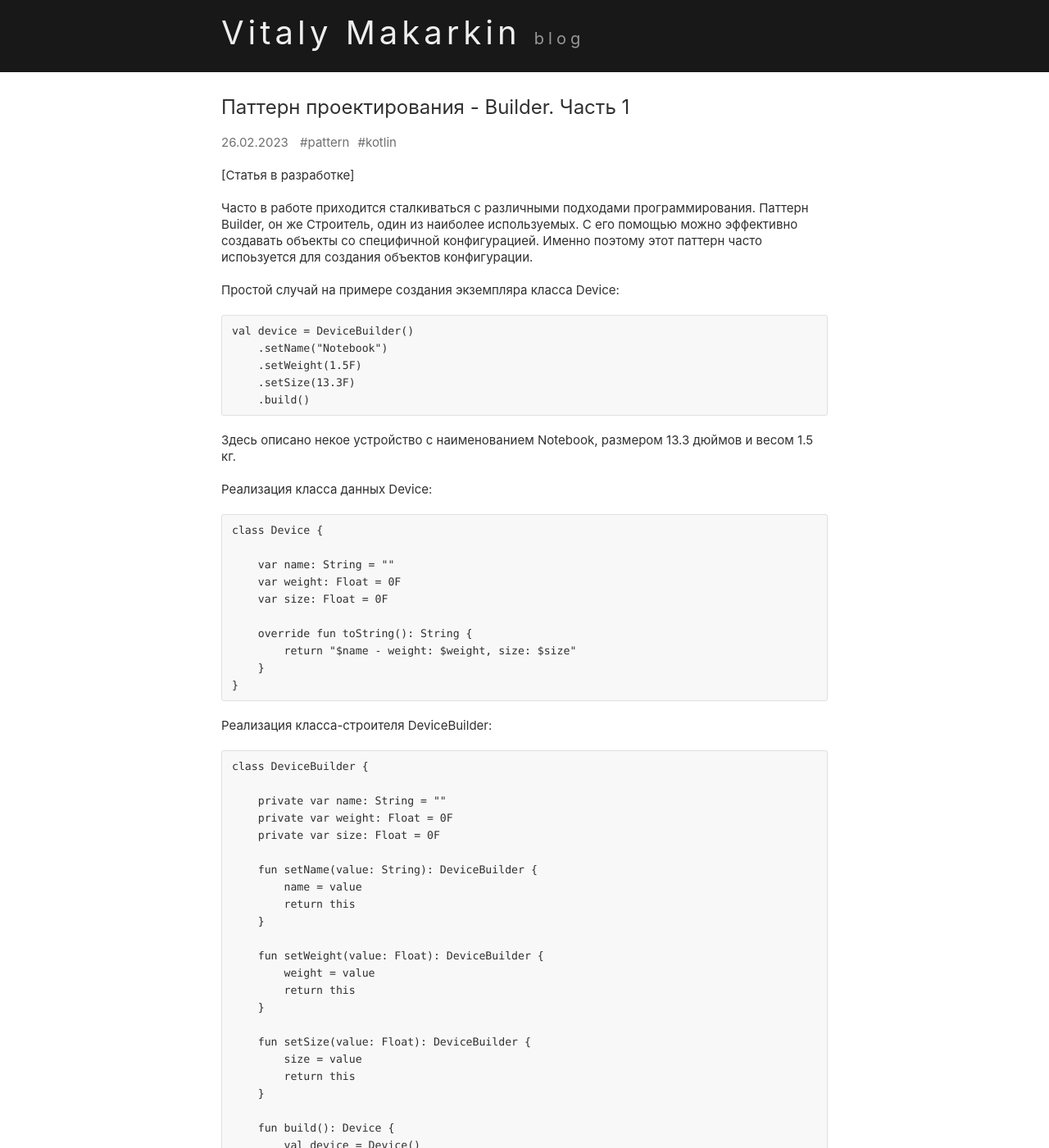
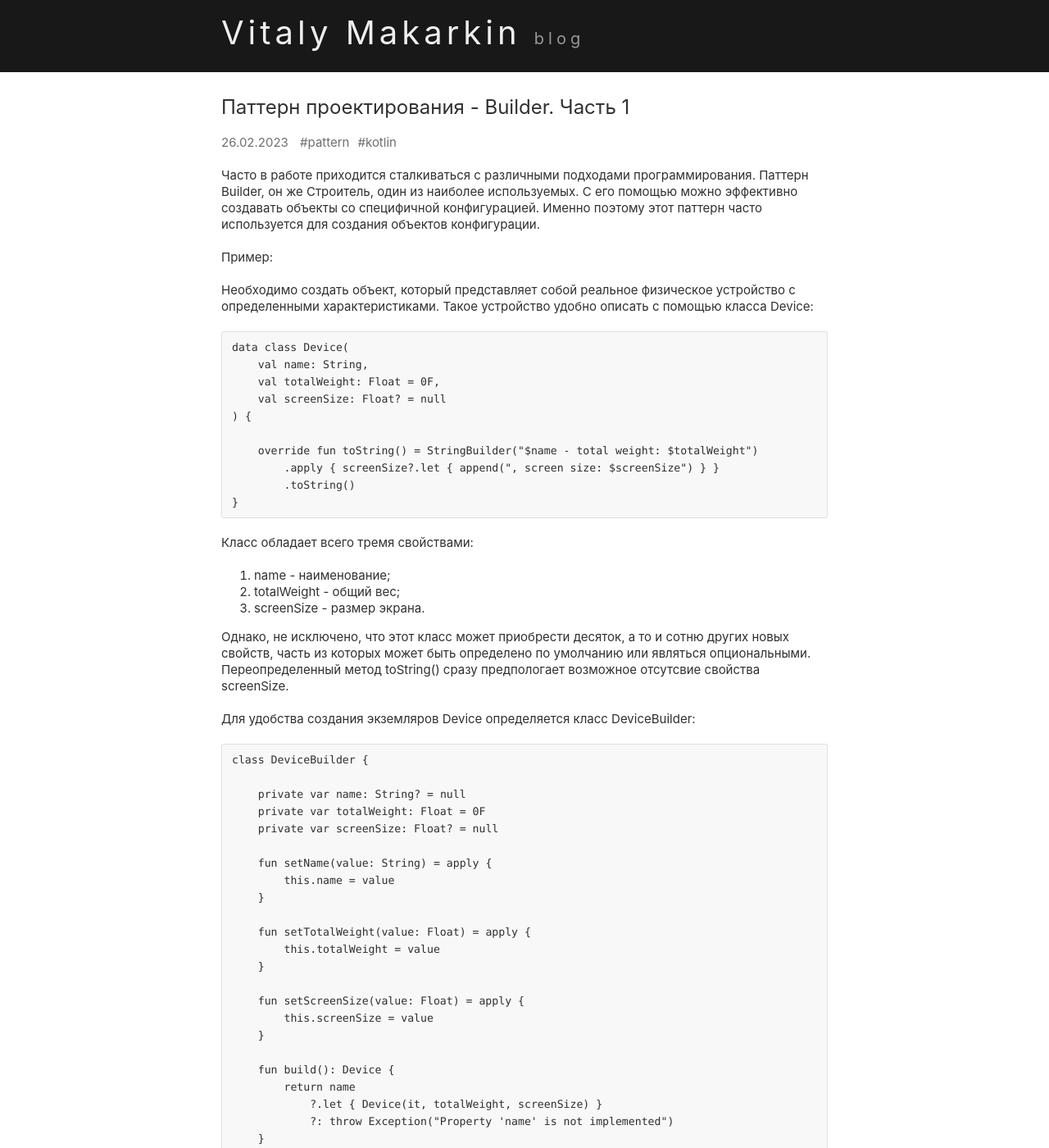
Before and after one commit to VitalyMakarkin/vitalymakarkin.github.io, a Jekyll site: the page built from _posts/2023-02-26-pattern-builder-part-1.md, in a window 1280 px wide and 1400 px high. Shown: the whole window at 82% size. Built offline with Jekyll 4.4.1, drawn with Linux system fonts in a browser that asks for light colours; some of the changed text lies outside the part shown.

Commit message:
Fix post

```diff
--- a/_posts/2023-02-26-pattern-builder-part-1.md
+++ b/_posts/2023-02-26-pattern-builder-part-1.md
@@ -4,91 +4,17 @@ title: "Паттерн проектирования - Builder. Часть 1"
 date: 2023-02-26 12:00:00 +0300
 tags: [pattern,kotlin]
 ---
-[Статья в разработке]\
+Часто в работе приходится сталкиваться с различными подходами программирования. Паттерн Builder, он же Строитель, один из наиболее используемых. С его помощью можно эффективно создавать объекты со специфичной конфигурацией. Именно поэтому этот паттерн часто используется для создания объектов конфигурации.\
 \
-Часто в работе приходится сталкиваться с различными подходами программирования. Паттерн Builder, он же Строитель, один из наиболее используемых. С его помощью можно эффективно создавать объекты со специфичной конфигурацией. Именно поэтому этот паттерн часто испоьзуется для создания объектов конфигурации.\
-\
-Простой случай на примере создания экземпляра класса Device:
+Пример:
 
-{% highlight kotlin %}
-val device = DeviceBuilder()
-    .setName("Notebook")
-    .setWeight(1.5F)
-    .setSize(13.3F)
-    .build()
-{% endhighlight %}
-
-Здесь описано некое устройство с наименованием Notebook, размером 13.3 дюймов и весом 1.5 кг.\
-\
-Реализация класса данных Device:
-
-{% highlight kotlin %}
-class Device {
-
-    var name: String = ""
-    var weight: Float = 0F
-    var size: Float = 0F
-
-    override fun toString(): String {
-        return "$name - weight: $weight, size: $size"
-    }
-}
-{% endhighlight %}
-
-Реализация класса-строителя DeviceBuilder:
-
-{% highlight kotlin %}
-class DeviceBuilder {
-
-    private var name: String = ""
-    private var weight: Float = 0F
-    private var size: Float = 0F
-
-    fun setName(value: String): DeviceBuilder {
-        name = value
-        return this
-    }
-
-    fun setWeight(value: Float): DeviceBuilder {
-        weight = value
-        return this
-    }
-
-    fun setSize(value: Float): DeviceBuilder {
-        size = value
-        return this
-    }
-
-    fun build(): Device {
-        val device = Device()
-        device.name = name
-        device.weight = weight
-        device.size = size
-        return device
-    }
-}
-{% endhighlight %}
-
-Вывод результата работы программы, переопределив ранее метод toString у класса Device:
-
-{% highlight kotlin %}
-print(notebook)
-{% endhighlight %}
-
-Результат:
-
-{% highlight kotlin %}
-Notebook - weight: 1.5, size: 13.3
-{% endhighlight %}
-
-Паттерн реализован, однако он не расскрывает свои преимущества.\
-\
-Расширенный вариант:
+Необходимо создать объект, который представляет собой реальное физическое устройство с определенными характеристиками.
+Такое устройство удобно описать с помощью класса Device:
 
 {% highlight kotlin %}
 data class Device(
     val name: String,
-    val totalWeight: Float,
+    val totalWeight: Float = 0F,
     val screenSize: Float? = null
 ) {
 
@@ -97,6 +23,17 @@ data class Device(
         .toString()
 }
 {% endhighlight %}
+
+Класс обладает всего тремя свойствами:
+1. name - наименование;
+2. totalWeight - общий вес;
+3. screenSize - размер экрана.
+
+Однако, не исключено, что этот класс может приобрести десяток, а то и сотню других новых свойств,
+часть из которых может быть определено по умолчанию или являться опциональными.\
+Переопределенный метод toString() сразу предпологает возможное отсутсвие свойства screenSize.\
+\
+Для удобства создания экземляров Device определяется класс DeviceBuilder:
 
 {% highlight kotlin %}
 class DeviceBuilder {
@@ -124,6 +61,11 @@ class DeviceBuilder {
     }
 }
 {% endhighlight %}
+
+Метод build() включает в себя немного бизнес-логики, т.е. предполагает обязательное задание свойства 'name' (имени устройства) ,
+в противном случае устройство не будет создано.\
+\
+Теперь создание устройств управляется простой конфигурацией:
 
 {% highlight kotlin %}
 val firstDevice = DeviceBuilder()
@@ -157,7 +99,7 @@ val fourthDevice = DeviceBuilder()
 print(fourthDevice)
 {% endhighlight %}
 
-Результат:
+В результате создаются устройства только с возможными для них характеристиками:
 
 {% highlight kotlin %}
 Macbook Air - total weight: 1.29, screen size: 13.3
```
